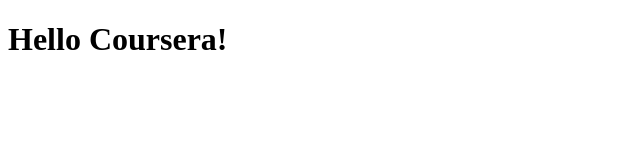
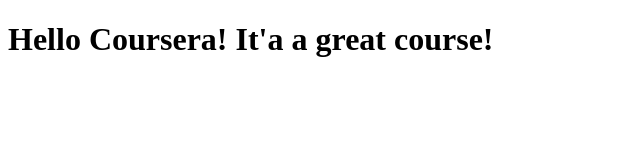
Before and after one commit to lindsaysayre/coursera-test, a plain HTML site: page site/index.html in a window 1280 px wide. Shown: the whole page, without its empty margins (0-640 px from the left). Drawn offline with Linux system fonts and the light colour scheme.

Commit message:
Small addition to our page content.

```diff
--- a/site/index.html
+++ b/site/index.html
@@ -4,6 +4,6 @@
 	<title>Hello Coursera!</title>
 </head>
 <body>
-<h1>Hello Coursera!</h1>
+<h1>Hello Coursera! It'a a great course!</h1>
 </body>
 </html>
```
